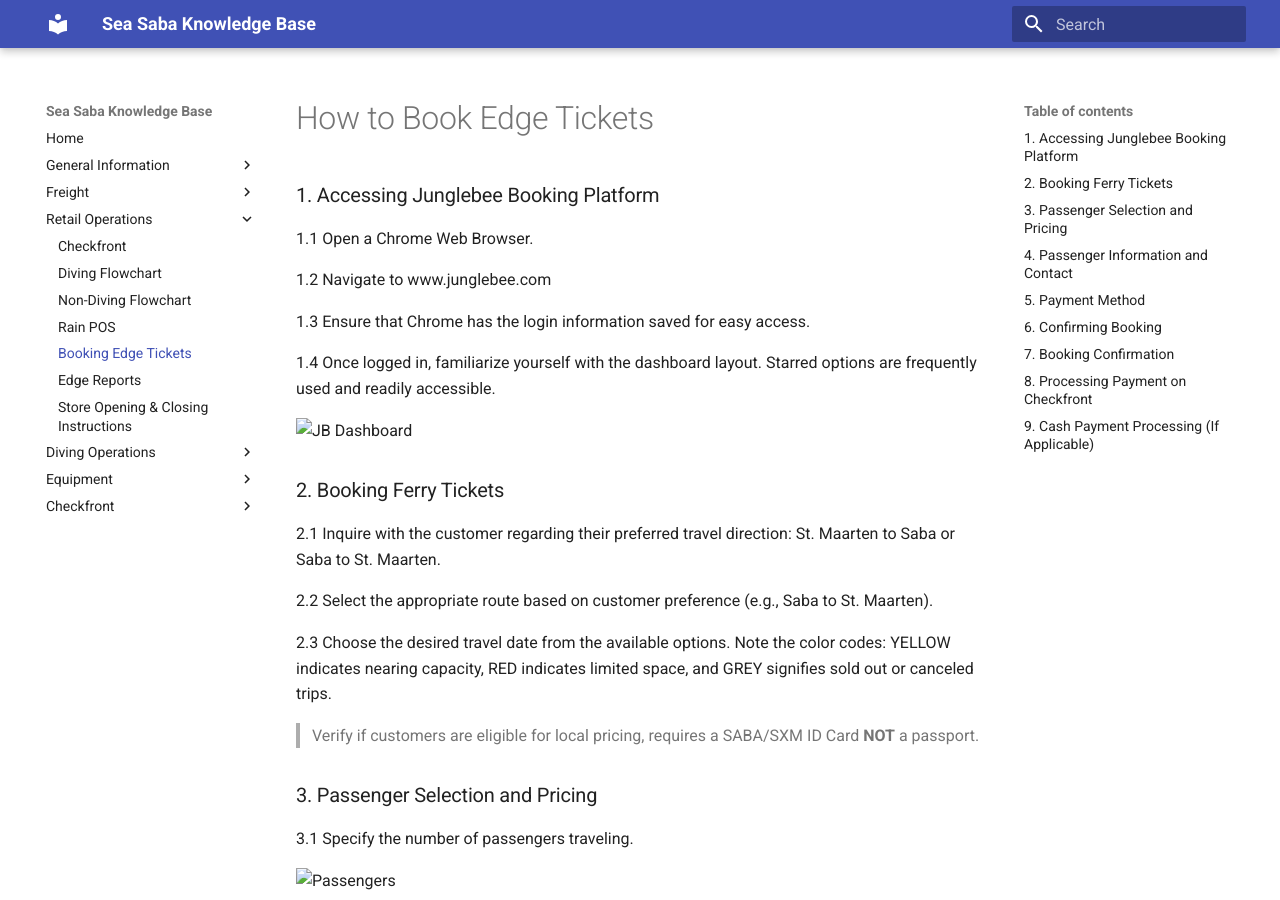
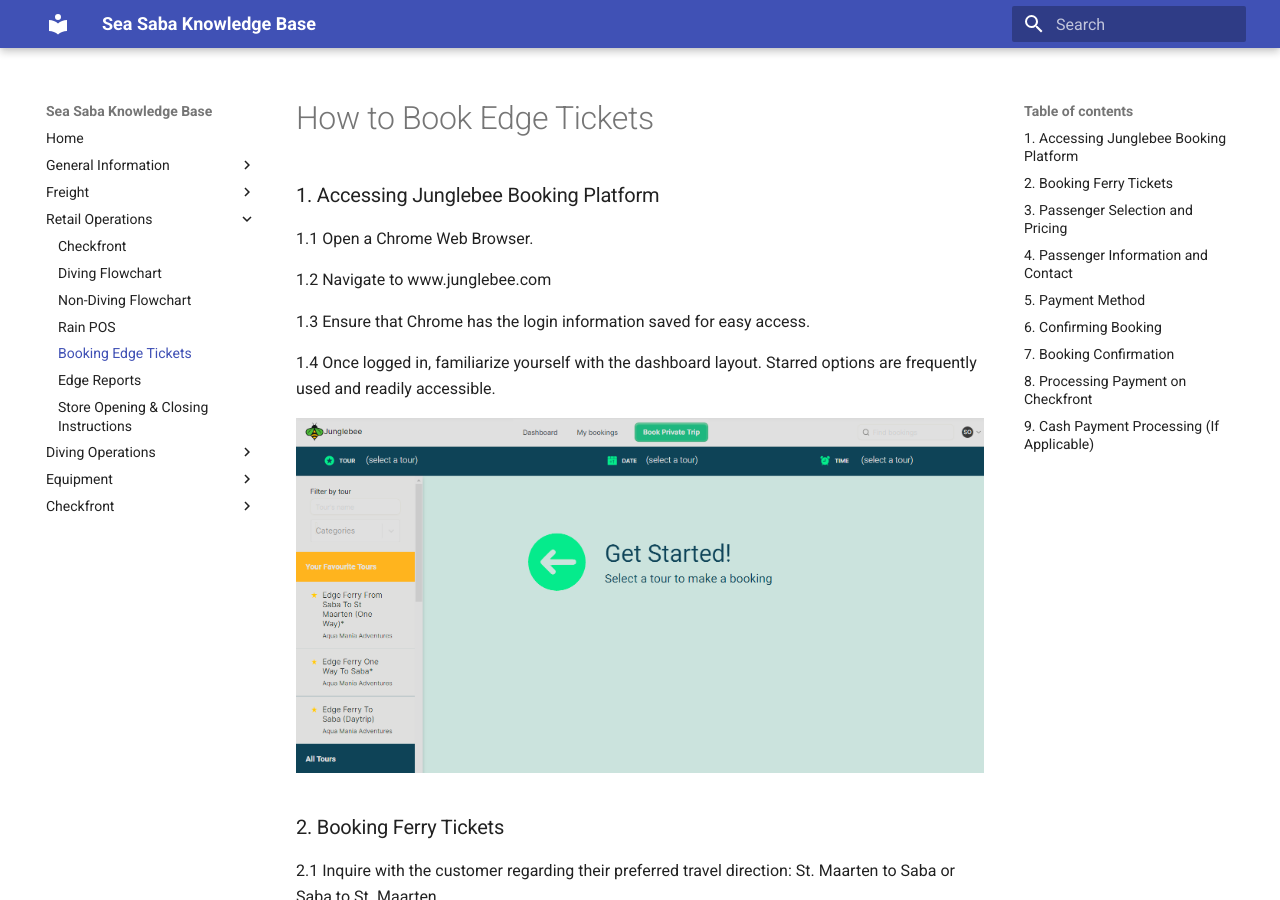
Before and after one commit to spizeck/Sea-Saba-Knowledge-Base, an MkDocs documentation site: the page built from docs/RetailOperations/BookingEdgeTickets.md, in a window 1280 px wide and 900 px high. Built offline with MkDocs 1.6.1 and Material for MkDocs 9.7.7, drawn with Linux system fonts in a browser that asks for light colours.

Commit message:
On branch main Your branch is up to date with 'origin/main'.
Changes to be committed:
	modified:   docs/RetailOperations/BookingEdgeTickets.md

```diff
--- a/docs/RetailOperations/BookingEdgeTickets.md
+++ b/docs/RetailOperations/BookingEdgeTickets.md
@@ -9,7 +9,7 @@
 
 1.4 Once logged in, familiarize yourself with the dashboard layout. Starred options are frequently used and readily accessible.
 
-![JB Dashboard](Images/Edge/JBdashboard.png)
+![JB Dashboard](../Images/Edge/JBdashboard.png)
 
 ### 2. Booking Ferry Tickets
 
@@ -25,7 +25,7 @@
 
 3.1 Specify the number of passengers traveling.
 
-![Passengers](Images/Edge/JBTravelers.png)
+![Passengers](../Images/Edge/JBTravelers.png)
 
 3.2 Adult fares (14yrs and above) are $75 for Tourists and $60 for locals.
 
@@ -42,7 +42,7 @@
 
 4.3 If multiple passengers are traveling, enter their names in the special notes section. For children, include their ages next to their names.
 
-![Guest Details](Images/Edge/JBGuestDetails.png)
+![Guest Details](../Images/Edge/JBGuestDetails.png)
 
 ### 5. Payment Method
 
@@ -50,7 +50,7 @@
 
 5.2 Enter the total ticket amount.
 
-![JB Payment](Images/Edge/JBPayment.png)
+![JB Payment](../Images/Edge/JBPayment.png)
 
 ### 6. Confirming Booking
 
@@ -60,7 +60,7 @@
 
 6.3 Confirm the booking in the pop-up window by verifying details and clicking "Confirm Booking"
 
-![Confirming Booking](Images/Edge/JBConfirmBooking.png)
+![Confirming Booking](../Images/Edge/JBConfirmBooking.png)
 
 ### 7. Booking Confirmation
 
@@ -68,7 +68,7 @@
 
 7.2 Print the ticket for the customer.
 
-![Print Ticket](Images/Edge/JBPrintTicket.png)
+![Print Ticket](../Images/Edge/JBPrintTicket.png)
 
 ### 8. Processing Payment on Checkfront
 
@@ -77,51 +77,51 @@
 
 8.2 Select "New Booking"
 
-![Booking Tab](Images/Edge/CheckfrontNewBooking.png)
+![Booking Tab](../Images/Edge/CheckfrontNewBooking.png)
 
 8.3 Choose the "Edge Ferry" tab and select the correct travel date on the Calendar.
 
-![Edge Ferry](Images/Edge/CheckfrontEdgeBooking.png)
+![Edge Ferry](../Images/Edge/CheckfrontEdgeBooking.png)
 
 8.4 Specify the travel direction and passenger type (Local or Tourist).
 
 8.5 Select the number of passengers and click "Continue".
 
-![Passengers Tourist](Images/Edge/CheckfrontTourist.png)
-![Passengers Local](Images/Edge/CheckfrontLocal.png)
+![Passengers Tourist](../Images/Edge/CheckfrontTourist.png)
+![Passengers Local](../Images/Edge/CheckfrontLocal.png)
 
 8.6 Enter the passengers' names and contact details, and click "Continue".
 
-![Passenger Info](Images/Edge/CheckfrontCreateBooking.png)
+![Passenger Info](../Images/Edge/CheckfrontCreateBooking.png)
 
 8.7 On the right side of the booking there is a little note box, paste the JB # in here, check the box "Show on invoice", click "Create".
 
-![JB# Note](Images/Edge/CheckfrontNoteJB.png)
+![JB# Note](../Images/Edge/CheckfrontNoteJB.png)
 
 8.8 If paying by card, use the Stripe card reader. If paying with cash, select the "POS" tab and ensure "Cash" is selected.
 
-![Add Payment](Images/Edge/CheckfrontAddPayment.png)
+![Add Payment](../Images/Edge/CheckfrontAddPayment.png)
 
 8.9 Click "Process" to receive payment this will mark the booking as paid.
 
-![Card](Images/Edge/CheckfrontCreditCard.png)
-![Cash](Images/Edge/CheckfrontCash.png)
+![Card](../Images/Edge/CheckfrontCreditCard.png)
+![Cash](../Images/Edge/CheckfrontCash.png)
 
 ### 9. Cash Payment Processing (If Applicable)
 
 9.1 In Shopify, navigate to the "More" tab and select "Register".
 
-![Main Page](Images/Edge/ShopifyMainPage.jpg)
-![More Tab](Images/Edge/ShopifyMoreTab.jpg)
-![Register](Images/Edge/ShopifyRegister.jpg)
+![Main Page](../Images/Edge/ShopifyMainPage.jpg)
+![More Tab](../Images/Edge/ShopifyMoreTab.jpg)
+![Register](../Images/Edge/ShopifyRegister.jpg)
 
 9.2 Click on "View Open Session" and then "Add Cash".
 
-![Open Session](Images/Edge/ShopifyOpenSession.jpg)
+![Open Session](../Images/Edge/ShopifyOpenSession.jpg)
 
 9.3 Enter the amount of cash received and include the customer's name in the notes for reference.
 
-![Adding Cash](Images/Edge/ShopifyAddingCash.jpg)
+![Adding Cash](../Images/Edge/ShopifyAddingCash.jpg)
 
 9.4 Click "Save" to finalize the transaction, and add the cash to the register.
 
```
